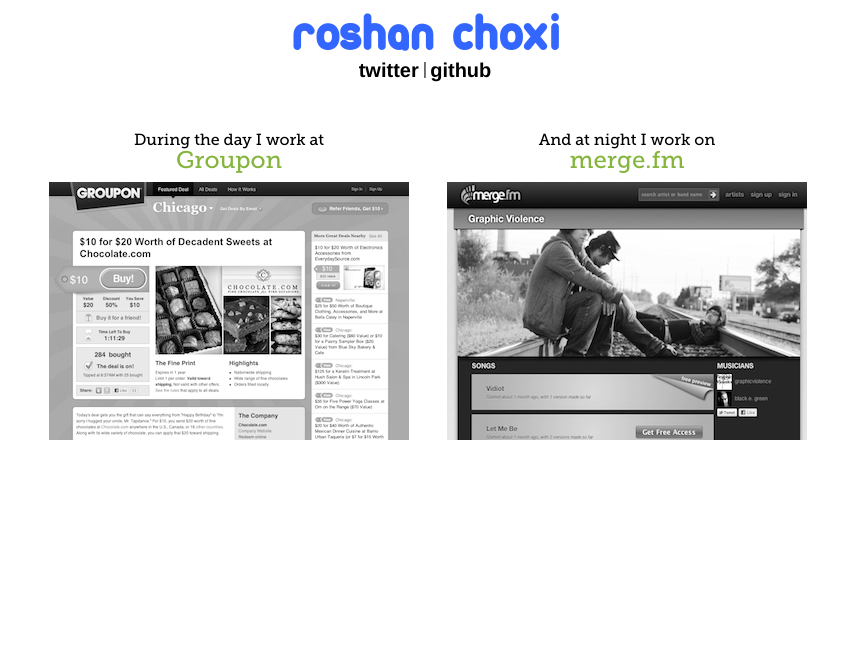
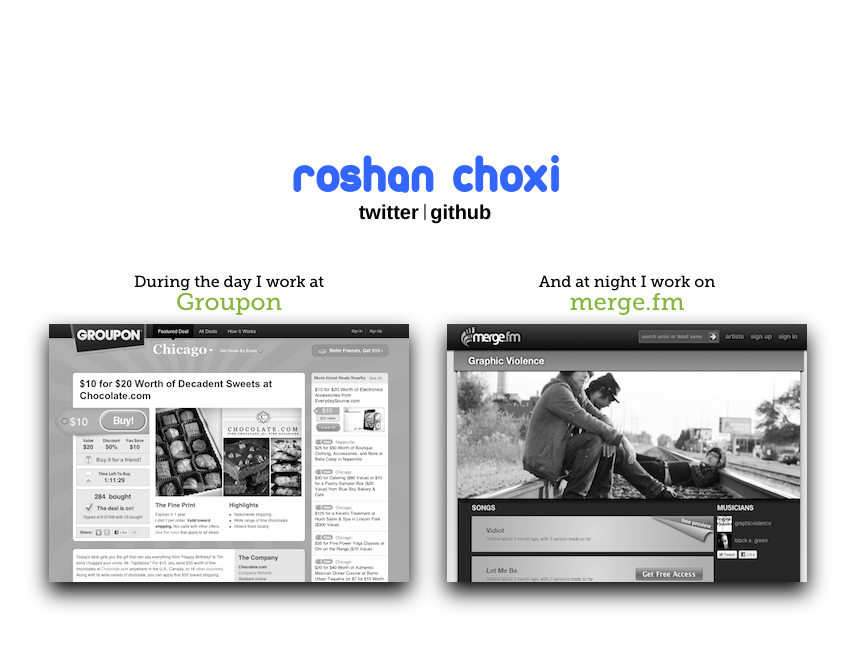
Before and after one commit to choxi/choxi.github.com, a Jekyll site: the page built from index.html, in a window 1280 px wide. Shown: the top 648 px of the page, without its empty margins (215-1070 px from the left). Built offline with Jekyll 4.4.1, drawn with Linux system fonts in a browser that asks for light colours; nearby versions of some CDN libraries; some web fonts are replaced.

```diff
--- a/css/main.css
+++ b/css/main.css
@@ -92,7 +92,7 @@
 
 #container {
   width: 800px;
-  margin: auto; }
+  margin: 150px auto; }
 
 #header {
   margin-top: 8px;
@@ -126,7 +126,9 @@
         font-size: 24px; }
     #projects #groupon .graphic, #projects #mergefm .graphic {
       width: 360px;
-      height: 258px; }
+      height: 258px;
+      box-shadow: 0px 10px 20px black;
+      -webkit-box-shadow: 0px 10px 20px black; }
   #projects #groupon {
     margin-right: 38px;
     margin-left: 24px; }
--- a/sass/main.sass
+++ b/sass/main.sass
@@ -43,7 +43,7 @@
 // Structure Related CSS
 #container
   width: $width
-  margin: auto
+  margin: 150px auto
 
 #header
   margin-top: 8px
@@ -78,6 +78,8 @@
     .graphic
       width: 360px
       height: 258px
+      box-shadow: 0px 10px 20px #000
+      -webkit-box-shadow: 0px 10px 20px #000
   #groupon
     margin-right: 38px
     margin-left: 24px
```
Also changed, not shown: index.html (+0 -8 lines), 1 other file.
